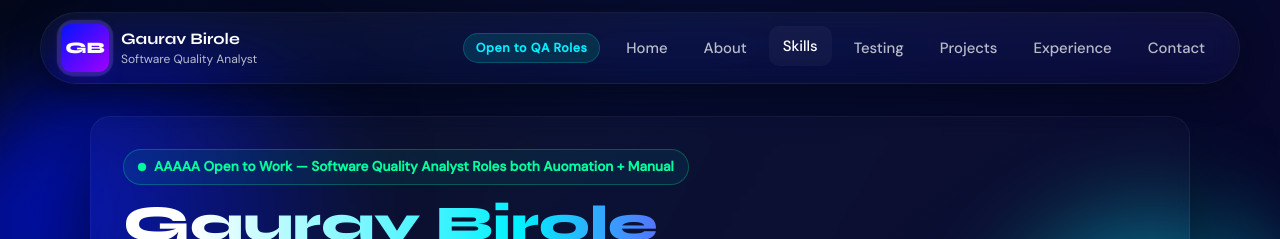
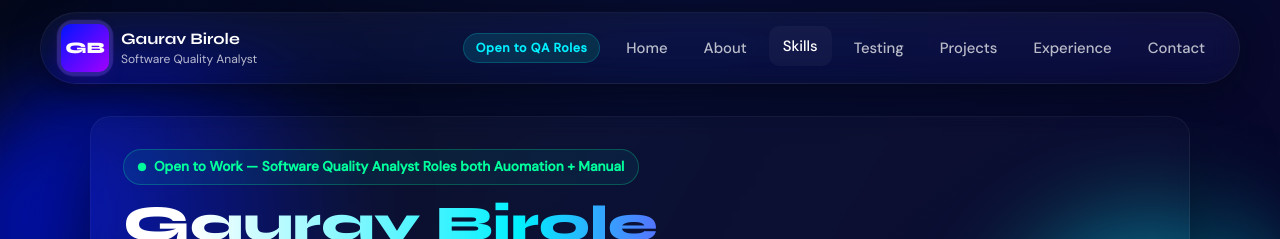
Before and after one commit to gauravbirole1998/gauravbirole1998.github.io, a plain HTML site: page index.html in a window 1280 px wide. Shown: the top 239 px of the page. Drawn offline with Linux system fonts and the light colour scheme.

Commit message:
Revert changes

```diff
--- a/index.html
+++ b/index.html
@@ -363,7 +363,7 @@ section{padding:60px 0;position:relative;z-index:2}
     <div class="hero-card reveal">
       <div class="hero-left">
 
-        <div class="otw-banner"><span class="otw-dot"></span>AAAAA Open to Work — Software Quality Analyst Roles both Auomation + Manual</div>
+        <div class="otw-banner"><span class="otw-dot"></span> Open to Work — Software Quality Analyst Roles both Auomation + Manual</div>
 
         <h1>Gaurav Birole</h1>
         <div class="hero-title-role">Software Quality Analyst &nbsp;·&nbsp; Automation &amp; Manual Testing</div>
```
